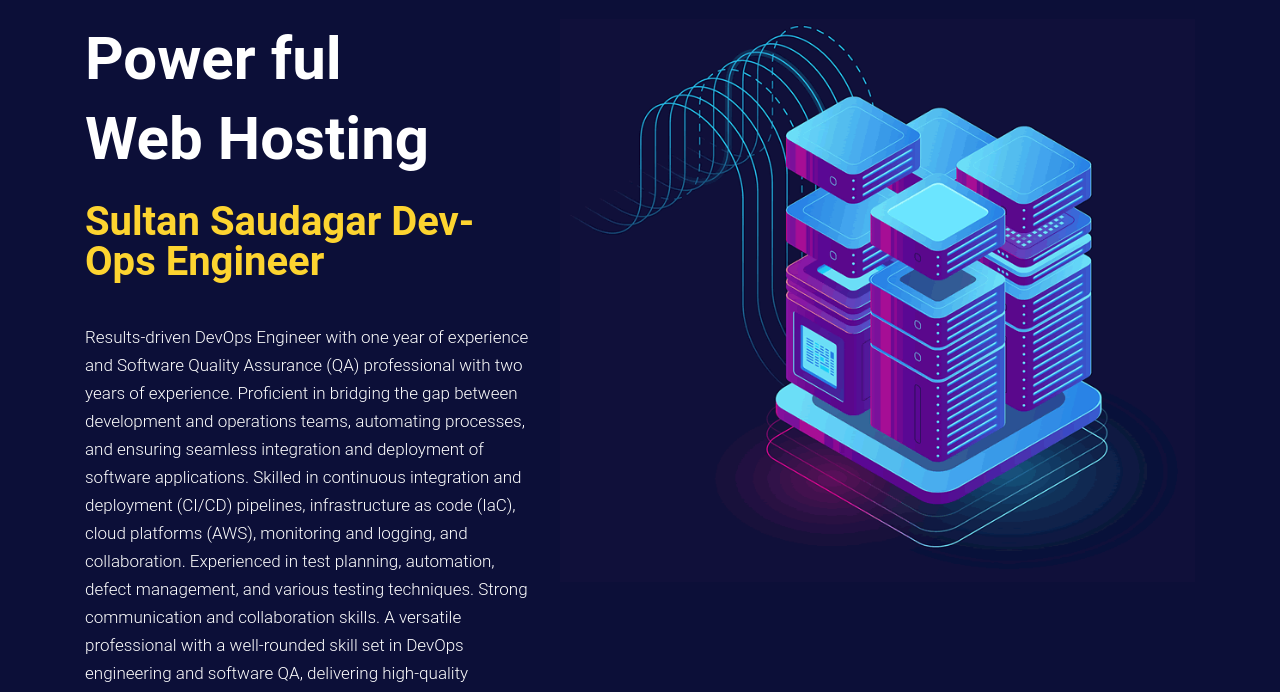
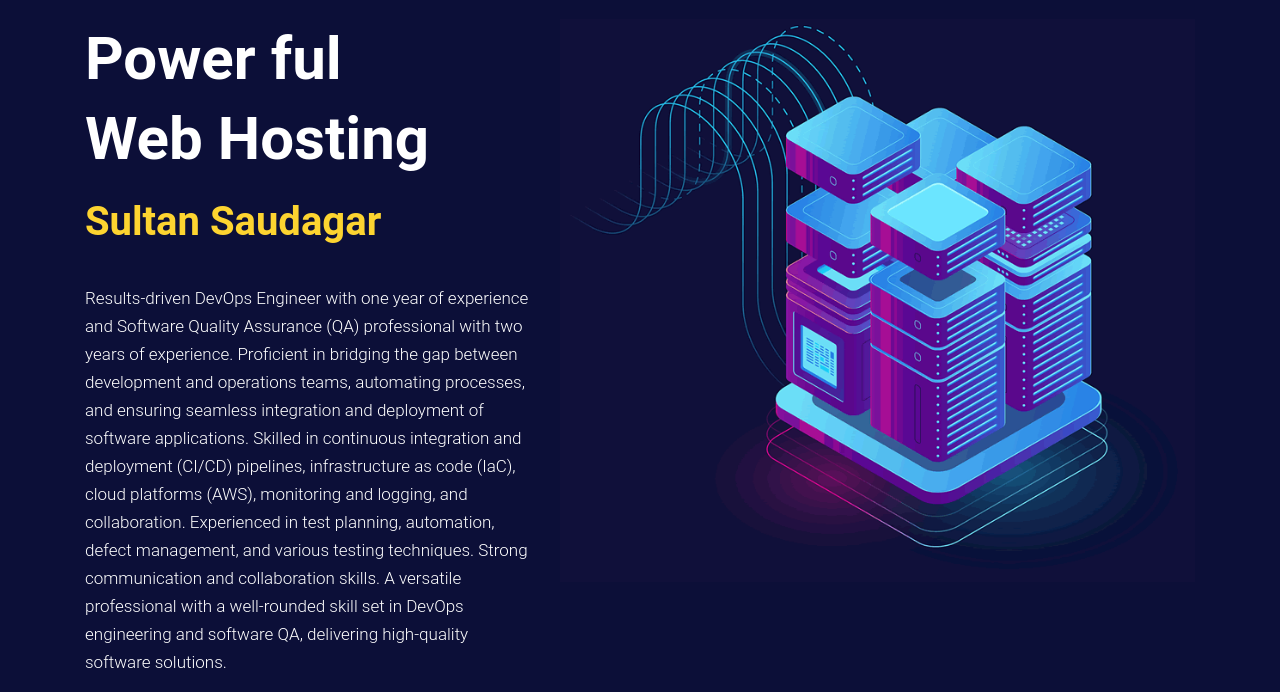
Before and after one commit to priya2044/Data-web, a plain HTML site: page index.html in a window 1280 px wide. Shown: the part 102-794 px from the top of the page. Drawn offline with nearby package versions, Linux system fonts and the light colour scheme.

Commit message:
Update index.html
test 4

```diff
--- a/index.html
+++ b/index.html
@@ -92,7 +92,7 @@
                <div class="col-md-5">
                   <div class="text-bg">
                      <h1>Power ful<br> Web Hosting</h1>
-                     <span>Sultan Saudagar Dev-Ops Engineer</span>
+                     <span>Sultan Saudagar</span>
                      <p>Results-driven DevOps Engineer with one year of experience and Software Quality Assurance (QA) professional with two years of experience. Proficient in bridging the gap between development and operations teams, automating processes, and ensuring seamless integration and deployment of software applications. Skilled in continuous integration and deployment (CI/CD) pipelines, infrastructure as code (IaC), cloud platforms (AWS), monitoring and logging, and collaboration. Experienced in test planning, automation, defect management, and various testing techniques. Strong communication and collaboration skills. A versatile professional with a well-rounded skill set in DevOps engineering and software QA, delivering high-quality software solutions. </p>
                      <a href="#">Let Get Started</a>
                   </div>
```
